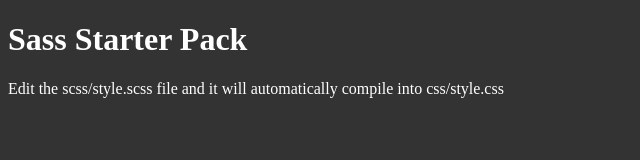
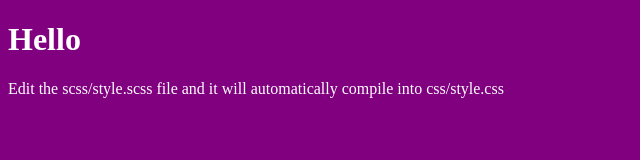
Before and after one commit to Anuradha2018/SASS-Workflow-using-Gulp, a website: page src/index.html in a window 1280 px wide. Shown: the whole page, without its empty margins (0-640 px from the left). Drawn offline with nearby package versions, Linux system fonts and the light colour scheme; files that its build step writes are made by us from their sources.

Commit message:
adding dev dependencies

```diff
--- a/src/index.html
+++ b/src/index.html
@@ -8,7 +8,7 @@
 </head>
 
 <body>
-  <h1>Sass Starter Pack</h1>
+  <h1>Hello</h1>
   <p>Edit the scss/style.scss file and it will automatically compile into css/style.css</p>
 </body>
 
--- a/src/scss/style.scss
+++ b/src/scss/style.scss
@@ -1,4 +1,4 @@
-$bg-color: #333;
+$bg-color: purple;
 $color: #fff;
 
 body {
```
Also changed, not shown: sass_starter_pack/package.json (added, +16 -0 lines), src/css/style.css (added), 1 other file.
